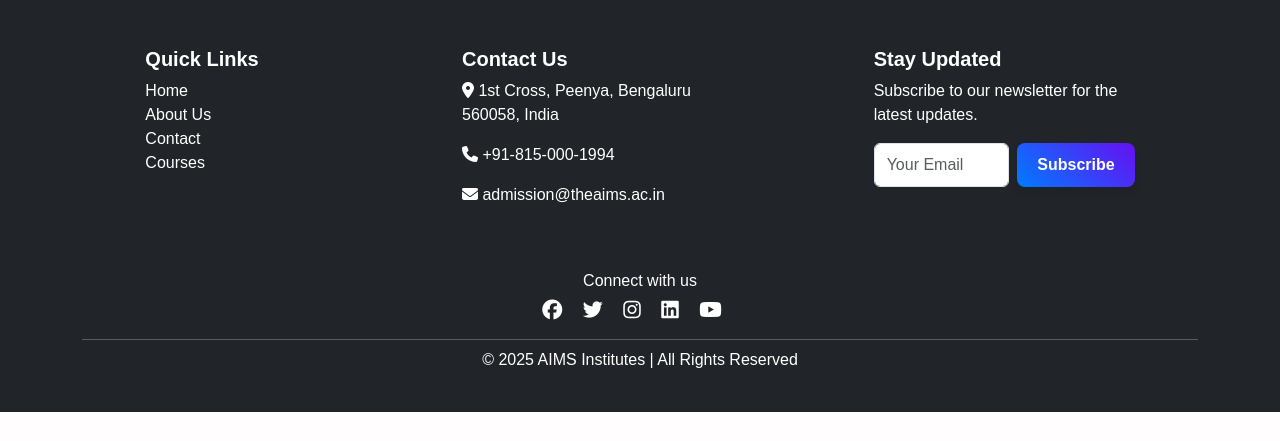
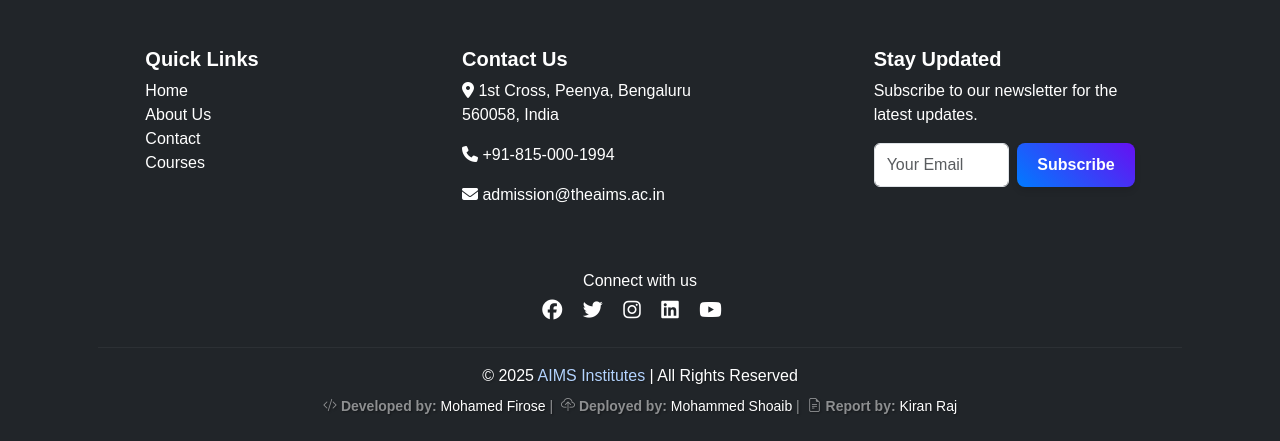
Before and after one commit to firose-git/AIMS_Stationary, a Django app: page /about/ in a window 1280 px wide. Shown: the part 1871-2312 px from the top of the page. Before the commit the page ends 2283 px from the top, so only its background shows below. Run offline with Django 4.2, Linux system fonts and the light colour scheme; some libraries are stand-ins or nearby versions.

Commit message:
updated footer

```diff
--- a/Aims_app/templates/base.html
+++ b/Aims_app/templates/base.html
@@ -161,10 +161,21 @@
 
 
             <!-- Copyright -->
-            <div class="text-center mt-3">
-                <hr class="mb-2" style="border-top: 1px solid #ffffff;">
-                <p>© 2025 AIMS Institutes | All Rights Reserved</p>
+            <!-- Footer -->
+            <div class="text-center mt-4 px-3">
+                <hr class="mb-3" style="border-top: 1px solid rgba(255, 255, 255, 0.2);">
+                <p class="text-white mb-2" style="font-weight: 500; text-shadow: 1px 1px 2px rgba(0,0,0,0.3);">
+                    © 2025 <span style="color: #b4d4ff;">AIMS Institutes</span> | All Rights Reserved
+                </p>
+                <p class="text-white-50 small mb-0" style="text-shadow: 1px 1px 2px rgba(0,0,0,0.4);">
+                    <i class="bi bi-code-slash me-1"></i><strong>Developed by:</strong> <span class="text-white">Mohamed Firose</span> |
+                    <i class="bi bi-cloud-upload mx-1"></i><strong>Deployed by:</strong> <span class="text-white">Mohammed Shoaib</span> |
+                    <i class="bi bi-file-earmark-text mx-1"></i><strong>Report by:</strong> <span class="text-white">Kiran Raj</span>
+                </p>
             </div>
+
+
+
         </div>
     </footer>
 
```
